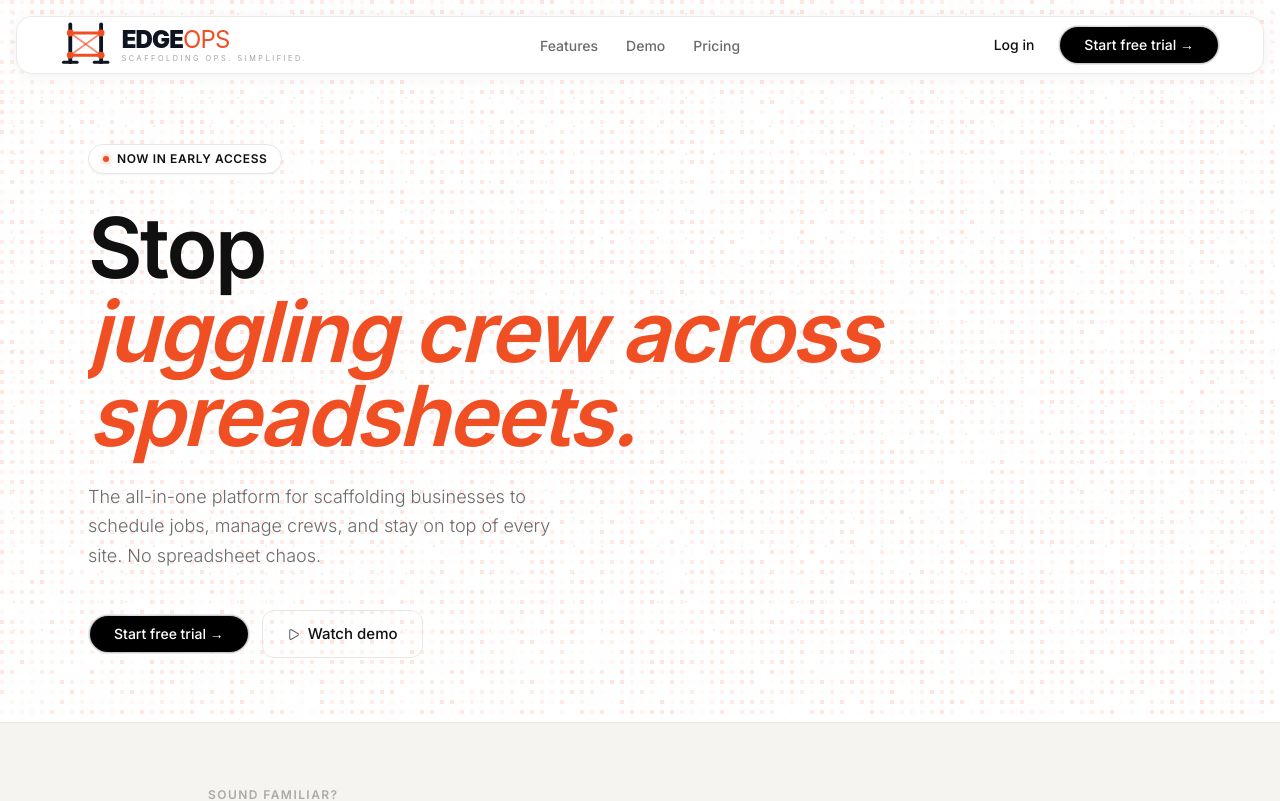
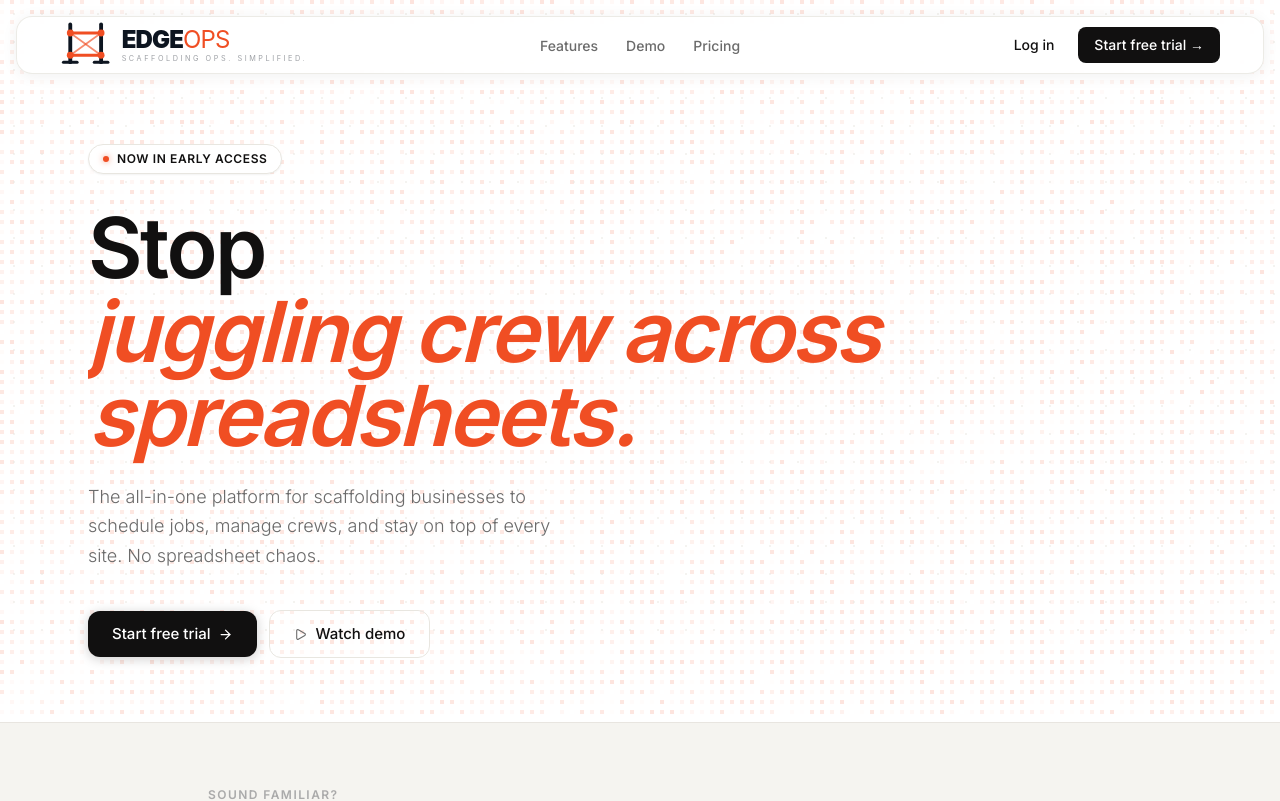
Before and after one commit to SammiVik/edgeops-marketing, a React (Vite) app: page / in a window 1280 px wide. Shown: the top 801 px of the page. Built offline with nearby package versions, Linux system fonts and the light colour scheme; a web font is replaced by a local one.

Commit message:
revert: remove HoverBorderGradient, restore original Start free trial buttons

```diff
--- a/package.json
+++ b/package.json
@@ -12,7 +12,6 @@
   "dependencies": {
     "class-variance-authority": "^0.7.1",
     "clsx": "^2.1.1",
-    "framer-motion": "^11.0.0",
     "lucide-react": "^0.577.0",
     "react": "^19.2.4",
     "react-dom": "^19.2.4",
--- a/src/components/CTA.tsx
+++ b/src/components/CTA.tsx
@@ -1,5 +1,5 @@
+import { ArrowRight } from 'lucide-react'
 import { useInView } from '../hooks/useInView'
-import { HoverBorderGradient } from './hover-border-gradient'
 
 export default function CTA() {
   const { ref, inView } = useInView()
@@ -46,15 +46,13 @@ export default function CTA() {
           </p>
 
           <div className="flex flex-wrap gap-3 items-center justify-center">
-            <HoverBorderGradient
-              as="a"
+            <a
               href="https://app.edgeops.com.au/signup"
-              containerClassName="rounded-full"
-              className="bg-black text-white flex items-center space-x-2 px-6 py-2 text-sm font-medium"
-              duration={1.5}
+              className="inline-flex items-center gap-2 text-[15px] font-medium bg-orange text-white px-7 py-3.5 rounded-xl hover:bg-orange-light hover:-translate-y-0.5 transition-all duration-150 cursor-pointer shadow-[0_2px_20px_rgba(240,78,35,0.35)]"
             >
-              <span>Start free trial →</span>
-            </HoverBorderGradient>
+              Start free trial
+              <ArrowRight size={15} />
+            </a>
             <a
               href="#demo"
               className="text-[15px] font-medium text-white px-7 py-3.5 rounded-xl border border-[#333] hover:border-[#555] hover:bg-[#1a1a1a] hover:-translate-y-0.5 transition-all duration-150 cursor-pointer"
--- a/src/components/Footer.tsx
+++ b/src/components/Footer.tsx
@@ -1,5 +1,5 @@
+import { ArrowRight } from 'lucide-react'
 import { Link } from 'react-router-dom'
-import { HoverBorderGradient } from './hover-border-gradient'
 
 const navLinks = [
   { label: 'Features', href: '#features' },
@@ -45,15 +45,14 @@ export default function Footer() {
                 </li>
               ))}
             </ul>
-            <HoverBorderGradient
-              as="a"
+            <a
               href="https://app.edgeops.com.au/signup"
-              containerClassName="rounded-full"
-              className="bg-black text-white flex items-center space-x-2 px-6 py-2 text-sm font-medium"
-              duration={1.5}
+              className="inline-flex items-center gap-2 text-sm font-medium bg-orange text-white px-5 py-2.5 rounded-xl hover:bg-orange-light hover:-translate-y-px transition-all duration-150 cursor-pointer"
+              style={{ boxShadow: '0 2px 12px rgba(240,78,35,0.3)' }}
             >
-              <span>Start free trial →</span>
-            </HoverBorderGradient>
+              Start free trial
+              <ArrowRight size={14} />
+            </a>
           </div>
         </div>
       </div>
--- a/src/components/Hero.tsx
+++ b/src/components/Hero.tsx
@@ -1,7 +1,6 @@
-import { Play } from 'lucide-react'
+import { ArrowRight, Play } from 'lucide-react'
 import { useState, useEffect, useRef } from 'react'
 import { FlickeringGrid } from './flickering-grid'
-import { HoverBorderGradient } from './hover-border-gradient'
 
 const phrases = [
   'wasting hours chasing builders.',
@@ -26,18 +25,15 @@ export default function Hero() {
     let cancelled = false
 
     function cycle() {
-      // Hold visible for 2500ms
       const t1 = setTimeout(() => {
         if (cancelled) return
         setPhase('exiting')
 
-        // Wait for exit transition (300ms)
         const t2 = setTimeout(() => {
           if (cancelled) return
           setIndex(i => (i + 1) % phrases.length)
           setPhase('entering')
 
-          // One frame, then switch to visible
           const t3 = setTimeout(() => {
             if (cancelled) return
             setPhase('visible')
@@ -140,15 +136,13 @@ export default function Hero() {
 
         {/* CTAs */}
         <div className="flex flex-wrap gap-3 items-center mb-16 animate-fade-up-3">
-          <HoverBorderGradient
-            as="a"
+          <a
             href="https://app.edgeops.com.au/signup"
-            containerClassName="rounded-full"
-            className="bg-black text-white flex items-center space-x-2 px-6 py-2 text-sm font-medium"
-            duration={1.5}
+            className="inline-flex items-center gap-2 bg-brand-black text-white text-[15px] font-medium px-6 py-3 rounded-xl hover:bg-[#2a2a2a] hover:-translate-y-0.5 transition-all duration-150 cursor-pointer shadow-[0_2px_12px_rgba(17,16,16,0.2)]"
           >
-            <span>Start free trial →</span>
-          </HoverBorderGradient>
+            Start free trial
+            <ArrowRight size={15} />
+          </a>
           <a
             href="#demo"
             className="inline-flex items-center gap-2 text-[15px] font-medium text-brand-black px-6 py-3 rounded-xl border border-brand-border hover:border-[#aaa] hover:bg-brand-light hover:-translate-y-0.5 transition-all duration-150 cursor-pointer"
@@ -157,13 +151,11 @@ export default function Hero() {
             Watch demo
           </a>
         </div>
-
       </div>
 
       {/* Pain points */}
       <div style={{ background: '#F5F4F0', borderTop: '1px solid #E8E5E0', borderBottom: '1px solid #E8E5E0' }}>
         <div className="max-w-[960px] mx-auto px-6 md:px-12 py-16">
-          {/* Eyebrow */}
           <p
             className="text-xs font-semibold mb-10"
             style={{ color: '#aaa', letterSpacing: '0.12em', textTransform: 'uppercase' }}
@@ -171,9 +163,7 @@ export default function Hero() {
             Sound familiar?
           </p>
 
-          {/* Row 1 */}
           <div className="grid grid-cols-1 sm:grid-cols-2" style={{ columnGap: 80 }}>
-            {/* Item 1 */}
             <div className="pb-10">
               <p className="font-bold text-brand-black text-[22px] leading-snug mb-3">
                 Wasting <span className="text-orange not-italic">hours</span> chasing builders every week?
@@ -186,7 +176,6 @@ export default function Hero() {
               </span>
             </div>
 
-            {/* Item 2 */}
             <div className="pb-10">
               <p className="font-bold text-brand-black text-[22px] leading-snug mb-3">
                 Still <span className="text-orange not-italic">on the phone</span> every time a job changes?
@@ -200,12 +189,9 @@ export default function Hero() {
             </div>
           </div>
 
-          {/* Divider */}
           <div style={{ borderTop: '1px solid #E8E5E0' }} />
 
-          {/* Row 2 */}
           <div className="grid grid-cols-1 sm:grid-cols-2" style={{ columnGap: 80 }}>
-            {/* Item 3 */}
             <div className="pt-10">
               <p className="font-bold text-brand-black text-[22px] leading-snug mb-3">
                 How much are last-minute changes <span className="text-orange not-italic">costing you?</span>
@@ -218,7 +204,6 @@ export default function Hero() {
               </span>
             </div>
 
-            {/* Item 4 */}
             <div className="pt-10">
               <p className="font-bold text-brand-black text-[22px] leading-snug mb-3">
                 Still running your whole operation on a <span className="text-orange not-italic">spreadsheet?</span>
@@ -236,7 +221,6 @@ export default function Hero() {
 
       {/* Screenshot container */}
       <div className="relative animate-fade-up-4 pt-20">
-        {/* Gradient that fades screenshot into background */}
         <div
           className="absolute bottom-0 left-0 right-0 h-40 pointer-events-none z-10"
           style={{ background: 'linear-gradient(to bottom, transparent, #FFFFFF)' }}
@@ -251,7 +235,6 @@ export default function Hero() {
               borderBottom: 'none',
             }}
           >
-            {/* Radial glow */}
             <div
               className="pointer-events-none absolute -top-32 -right-20 w-[500px] h-[500px]"
               style={{
@@ -259,7 +242,6 @@ export default function Hero() {
               }}
             />
 
-            {/* Browser chrome */}
             <div
               className="rounded-t-xl border border-b-0 overflow-hidden max-w-[960px] mx-auto relative"
               style={{
@@ -268,7 +250,6 @@ export default function Hero() {
                 boxShadow: '0 -8px 48px rgba(0,0,0,0.08), 0 0 0 1px rgba(0,0,0,0.03)',
               }}
             >
-              {/* Browser toolbar */}
               <div
                 className="flex items-center gap-3 px-4 py-3 border-b"
                 style={{ background: '#F9F8F6', borderColor: '#E8E6E0' }}
--- a/src/components/Navbar.tsx
+++ b/src/components/Navbar.tsx
@@ -1,6 +1,5 @@
 import { useState, useEffect } from 'react'
 import { Menu, X } from 'lucide-react'
-import { HoverBorderGradient } from './hover-border-gradient'
 
 export default function Navbar() {
   const [scrolled, setScrolled] = useState(false)
@@ -55,15 +54,12 @@ export default function Navbar() {
             >
               Log in
             </a>
-            <HoverBorderGradient
-              as="a"
+            <a
               href="https://app.edgeops.com.au/signup"
-              containerClassName="rounded-full"
-              className="bg-black text-white flex items-center space-x-2 px-6 py-2 text-sm font-medium"
-              duration={1.5}
+              className="text-sm font-medium bg-brand-black text-white px-4 py-2 rounded-lg hover:bg-[#2a2a2a] hover:-translate-y-px transition-all duration-150 cursor-pointer"
             >
-              <span>Start free trial →</span>
-            </HoverBorderGradient>
+              Start free trial →
+            </a>
           </div>
 
           {/* Mobile hamburger */}
@@ -106,15 +102,12 @@ export default function Navbar() {
           <a href="https://app.edgeops.com.au" className="text-sm font-medium text-brand-black py-1.5 cursor-pointer">
             Log in
           </a>
-          <HoverBorderGradient
-            as="a"
+          <a
             href="https://app.edgeops.com.au/signup"
-            containerClassName="rounded-full w-full justify-center"
-            className="bg-black text-white flex items-center justify-center space-x-2 px-6 py-2 text-sm font-medium w-full"
-            duration={1.5}
+            className="text-sm font-medium text-center bg-brand-black text-white px-5 py-3 rounded-xl cursor-pointer"
           >
-            <span>Start free trial →</span>
-          </HoverBorderGradient>
+            Start free trial →
+          </a>
         </div>
       )}
     </>
```
